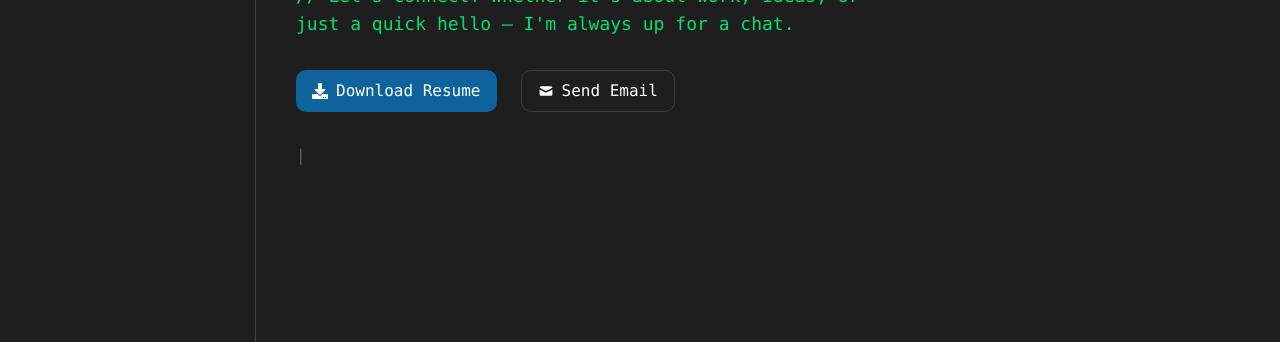
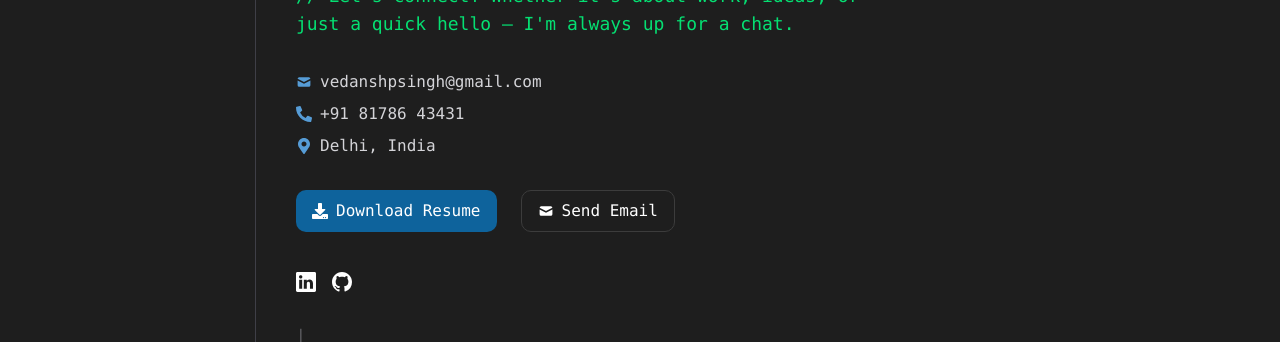
Before and after one commit to vednashday/portfolio, a React (Vite) app: page /contact in a window 1280 px wide. Shown: the part 167-509 px from the top of the page. Built offline with nearby package versions, Linux system fonts and the light colour scheme; no server answers.

Commit message:
Update Contact.jsx

```diff
--- a/src/pages/Contact.jsx
+++ b/src/pages/Contact.jsx
@@ -1,5 +1,6 @@
 import { HiMail } from "react-icons/hi";
-import { FaDownload } from "react-icons/fa";
+import { FaDownload, FaPhoneAlt, FaMapMarkerAlt } from "react-icons/fa";
+import { BsLinkedin, BsGithub } from "react-icons/bs";
 
 const Contact = () => {
   return (
@@ -10,8 +11,25 @@ const Contact = () => {
         // Let's connect! Whether it's about work, ideas, or just a quick hello — I'm always up for a chat.
       </p>
 
+      {/* Contact Info */}
+      <div className="space-y-2 text-zinc-300">
+        <div className="flex items-center gap-2">
+          <HiMail className="text-[#569CD6]" />
+          <span>vedanshpsingh@gmail.com</span>
+        </div>
+        <div className="flex items-center gap-2">
+          <FaPhoneAlt className="text-[#569CD6]" />
+          <span>+91 81786 43431</span>
+        </div>
+        <div className="flex items-center gap-2">
+          <FaMapMarkerAlt className="text-[#569CD6]" />
+          <span>Delhi, India</span>
+        </div>
+
+      </div>
+
+      {/* CTA Buttons */}
       <div className="flex flex-col sm:flex-row gap-4 sm:gap-6">
-        {/* Download Resume */}
         <a
           href="https://drive.google.com/file/d/11UXiO8rRVp0SCxzIKpcOl1Mi8eEHRpEf/view?usp=sharing"
           target="_blank"
@@ -22,7 +40,6 @@ const Contact = () => {
           <span>Download Resume</span>
         </a>
 
-        {/* Contact via Email */}
         <a
           href="mailto:vedanshpsingh@gmail.com"
           className="flex items-center gap-2 border border-[#3c3c3c] hover:border-[#569CD6] px-4 py-2 rounded-lg transition duration-300"
@@ -32,8 +49,30 @@ const Contact = () => {
         </a>
       </div>
 
+      <div className="flex items-center gap-4 mt-2">
+          <a
+            href="https://www.linkedin.com/in/vednashday"
+            target="_blank"
+            rel="noopener noreferrer"
+            className="hover:text-[#0077b5] transition"
+            aria-label="LinkedIn Profile"
+          >
+            <BsLinkedin size={20} />
+          </a>
+          <a
+            href="https://github.com/vednashday"
+            target="_blank"
+            rel="noopener noreferrer"
+            className="hover:text-gray-400 transition"
+            aria-label="GitHub Profile"
+          >
+            <BsGithub size={20} />
+          </a>
+        </div>
+        {/* Visual divider */}
       <div className="text-zinc-400 animate-[pulse_1s_ease-in-out_infinite]">|</div>
     </div>
+
   );
 };
 
```
